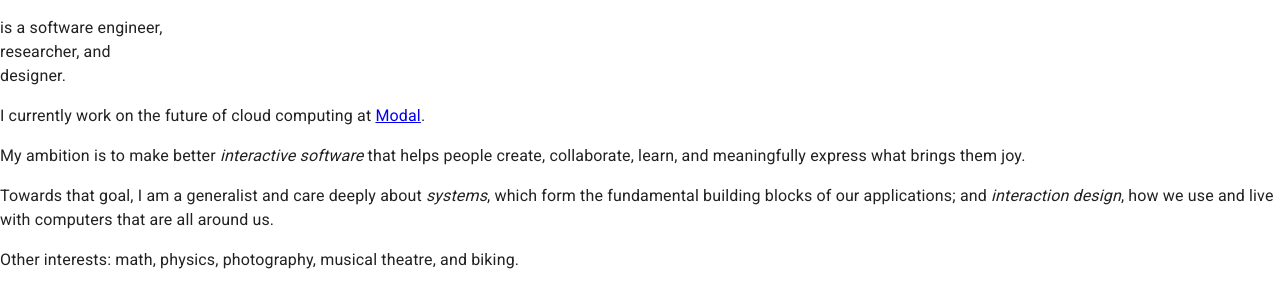
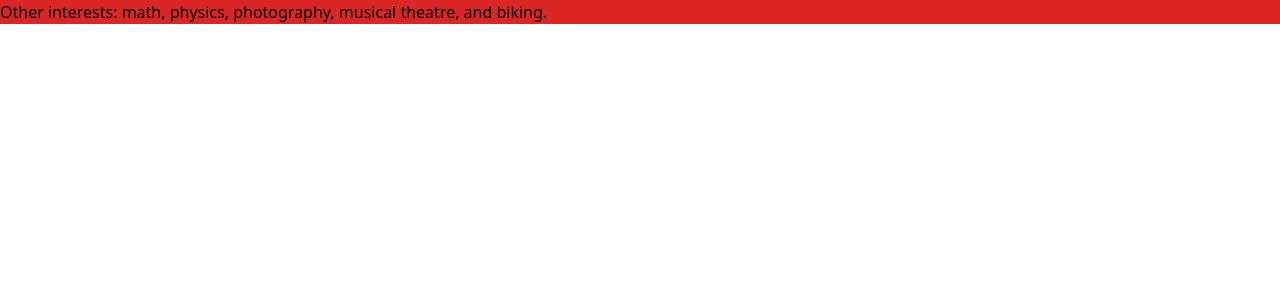
Before and after one commit to bryant-har/bryanthar.com, a Next.js app in the folder etamac/: page /About in a window 1280 px wide. Shown: the top 308 px of the page. Built offline with nearby package versions, Linux system fonts and the light colour scheme.

Commit message:
Fixed tailwind

```diff
--- a/etamac/package.json
+++ b/etamac/package.json
@@ -13,10 +13,14 @@
     "@emotion/styled": "^11.11.0",
     "@mui/icons-material": "^5.11.16",
     "@mui/material": "^5.13.4",
-    "eslint": "8.42.0",
     "eslint-config-next": "^12.0.4",
     "next": "13.4.5",
     "react": "18.2.0",
     "react-dom": "18.2.0"
+  },
+  "devDependencies": {
+    "autoprefixer": "^10.4.14",
+    "postcss": "^8.4.24",
+    "tailwindcss": "^3.3.2"
   }
 }
--- /dev/null
+++ b/etamac/postcss.config.js
@@ -0,0 +1,6 @@
+module.exports = {
+  plugins: {
+    tailwindcss: {},
+    autoprefixer: {},
+  },
+}
--- a/etamac/src/pages/About.js
+++ b/etamac/src/pages/About.js
@@ -1,43 +1,14 @@
+// import "../static.module.css"
+
 About.getLayout = ((page) => page)
 
 
 export default function About() {
   return (
     <>
-      <p className="layout-md text-black text-xl leading-tight font-light mb-16" id="-is">
-        <span className="g">is a</span> software engineer<span className="g">,</span>
-        <br />
-        researcher<span className="g">, and</span>
-        <br />
-        designer<span className="g">.</span>
+      <p className="bg-red-600">
+        Other interests: math, physics, photography, musical theatre, and biking.
       </p>
-
-      <div className="layout-md text-lg space-y-14">
-        <div className="space-y-5">
-          <p>
-            I currently work on the future of cloud computing at{" "}
-            <a className="link" href="https://modal.com">
-              Modal
-            </a>
-            .
-          </p>
-
-          <p>
-            My ambition is to make better <em>interactive software</em> that helps people
-            create, collaborate, learn, and meaningfully express what brings them joy.
-          </p>
-
-          <p>
-            Towards that goal, I am a generalist and care deeply about <em>systems</em>, which form
-            the fundamental building blocks of our applications; and <em>interaction design</em>,
-            how we use and live with computers that are all around us.
-          </p>
-        </div>
-
-
-      </div>
-      <p>
-        Other interests: math, physics, photography, musical theatre, and biking.</p>
 
     </>
   );
--- a/etamac/src/pages/_app.js
+++ b/etamac/src/pages/_app.js
@@ -1,19 +1,16 @@
 import * as React from 'react'
 import Head from 'next/head';
 import CssBaseline from '@mui/material/CssBaseline';
-import { Container } from '@mui/material/Container';
-import Typography from '@mui/material/Typography';
 import "../styles.css"
 
 import Navbar from "../components/Navbar"
-import InputBar from '../components/InputBar'
-
 
 
 
 const defaultLayout = function getLayout(page) {
   return (
     <>
+      <CssBaseline />
       <Navbar />
       {page}
     </>
@@ -24,11 +21,10 @@ export default function App({ Component, Props }) {
 
   return (
     <>
-      {getLayout(<Component {...Props} />)}
       < Head >
         <title>EtaMac</title>
       </Head >
-      <CssBaseline />
+      {getLayout(<Component {...Props} />)}
     </>
   )
 };
--- a/etamac/src/static.css
+++ /dev/null
@@ -1,41 +0,0 @@
-@tailwind base;
-@tailwind components;
-@tailwind utilities;
-
-@layer base {
-  hr {
-    @apply border-neutral-200;
-  }
-}
-
-@layer components {
-  .link {
-    @apply underline underline-offset-[3px] decoration-neutral-400 dark:decoration-neutral-500;
-    @apply hover:text-black hover:decoration-black transition-colors;
-    @apply dark:hover:text-white dark:hover:decoration-white;
-  }
-
-  .layout-md {
-    @apply max-w-screen-md mx-auto px-4 sm:px-6;
-  }
-
-  .heading2 {
-    @apply text-black text-xl font-semibold mb-4;
-  }
-}
-
-html {
-  @apply motion-safe:scroll-smooth;
-}
-
-body {
-  @apply /* antialiased */ py-12 sm:py-24 md:py-32 text-neutral-700;
-}
-
-::selection {
-  @apply bg-neutral-200 dark:bg-neutral-600;
-}
-
-.dark {
-  color-scheme: dark;
-}
--- a/etamac/src/styles.css
+++ b/etamac/src/styles.css
@@ -1,19 +1,3 @@
-/* Avoid using in favor of MUI styles. */
-
-html {
-  font-size: 14px;
-}
-
-@media (min-width: 600px) {
-  html {
-    font-size: 16px;
-  }
-}
-
-#root {
-  position: absolute;
-  top: 0;
-  bottom: 0;
-  left: 0;
-  right: 0;
-}
+@tailwind base;
+@tailwind components;
+@tailwind utilities;
--- /dev/null
+++ b/etamac/tailwind.config.js
@@ -0,0 +1,10 @@
+/** @type {import('tailwindcss').Config} */
+module.exports = {
+  content: [
+    "./src/**/*.{js,ts,jsx, html, tsx,mdx}",
+  ],
+  theme: {
+    extend: {},
+  },
+  plugins: [],
+}
```
Also changed, not shown: etamac/.eslintrc.json (deleted), etamac/src/static.module.css (added), 2 other files (tests, documents, lock files or other folders).
